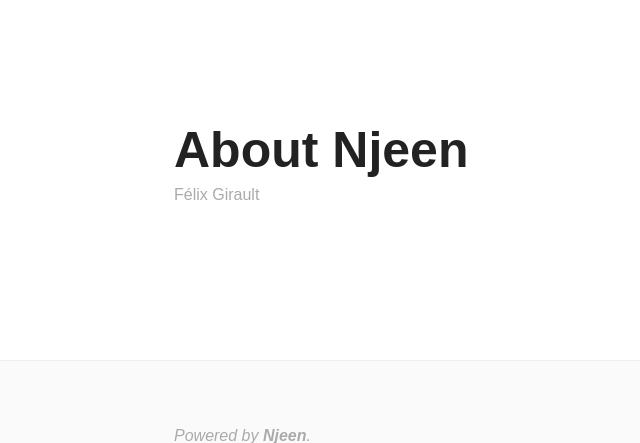
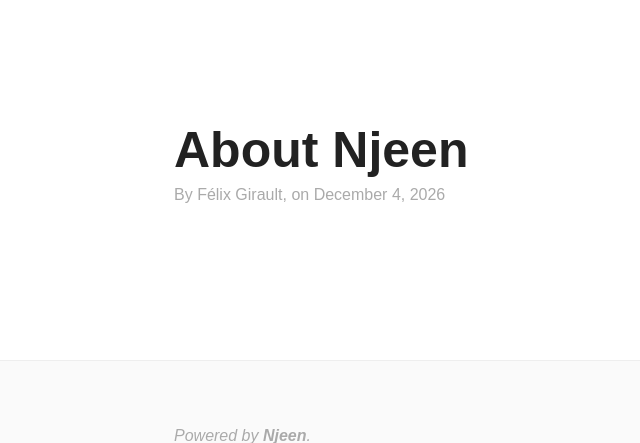
Before and after one commit to felixgirault/njeen, a PHP site: page /about in a window 1280 px wide. Shown: the part 120-563 px from the top of the page, without its empty margins (116-756 px from the left). Run offline with PHP 8.4, Linux system fonts and the light colour scheme; some libraries are stand-ins or nearby versions.

Commit message:
Added entry date

```diff
--- a/themes/Njeen/entries/single.php
+++ b/themes/Njeen/entries/single.php
@@ -1,7 +1,10 @@
 <article class="entry">
 	<header class="entry-header">
 		<h1 class="entry-title"><?php echo $Entry->title; ?></h1>
-		<p class="entry-subtitle"><?php echo $Entry->author; ?></p>
+		<p class="entry-subtitle">
+			By <span class="author"><?php echo $Entry->author; ?></span>,
+			on <span class="date"><?php echo date( 'F j, Y', $Entry->creation ); ?></span>
+		</p>
 	</header>
 
 	<div class="entry-body">
```
